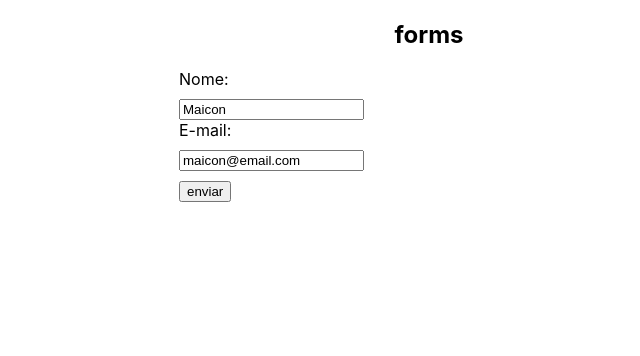
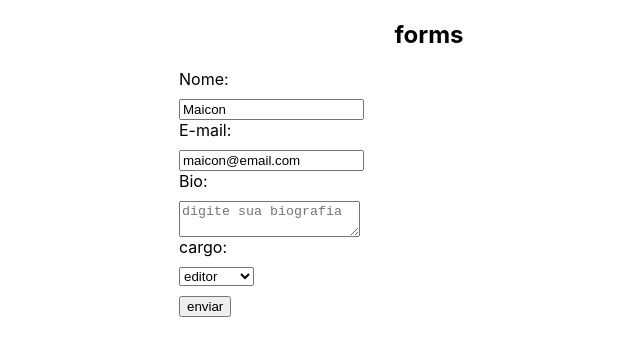
Before and after one commit to malinhodev/parquinho-react, a React (Create React App) app in the folder formularios/forms/: page / in a window 1280 px wide. Shown: the top 356 px of the page, without its empty margins (211-851 px from the left). Built offline with nearby package versions, Linux system fonts and the light colour scheme.

Commit message:
aprendendo a resgatar dados de uma option

```diff
--- a/formularios/forms/src/App.js
+++ b/formularios/forms/src/App.js
@@ -8,7 +8,8 @@ function App() {
         <h2>forms</h2>
         <MyForm user={{
           name: "Maicon",
-          email: "maicon@email.com"
+          email: "maicon@email.com",
+          bio: ''
         }}/>
     </div>
   );
--- a/formularios/forms/src/components/MyForm.jsx
+++ b/formularios/forms/src/components/MyForm.jsx
@@ -3,6 +3,8 @@ import './MyForm.css'
 const MyForm = ({user}) => {
     const [name,setName] = useState(user ? user.name : '')
     const [email,setEmail] = useState(user ? user.email : "")
+    const [bio,setBio] = useState(user ? user.bio : "")
+    const [cargo,setCargo] = useState('')
 
     const handleName = (e)=>{
         setName(e.target.value)
@@ -13,10 +15,12 @@ const MyForm = ({user}) => {
     const handleSubmit = (event)=>{
         event.preventDefault()
         console.log('enviando formulário')
-        console.log(name,email)
+        console.log(name,email,bio,cargo)
         //clear form
         setName('')
         setEmail('')
+        setBio('')
+        setCargo('')
     }
 
   return (
@@ -29,6 +33,18 @@ const MyForm = ({user}) => {
                     <span>E-mail:</span>
                     <input type="email" name="email" id="" placeholder='digite seu email.' onChange={(e)=> setEmail(e.target.value)} value={email}/>
                 </label>
+                <label htmlFor="">
+                    <span>Bio:</span>
+                    <textarea name="bio" onChange={(e)=> setBio(e.target.value)} value={bio} placeholder='digite sua biografia'></textarea>
+                </label>
+                <label htmlFor="">
+                    <span>cargo:</span>
+                    <select name="cargo" onChange={(e)=> setCargo(e.target.value)}>
+                        <option value="editor">editor</option>
+                        <option value="chefe">chefe</option>
+                        <option value="fotografo">fotográfo</option>
+                    </select>
+                </label>
                 <input type="submit" value="enviar" />
             </div>
         </form>
```
